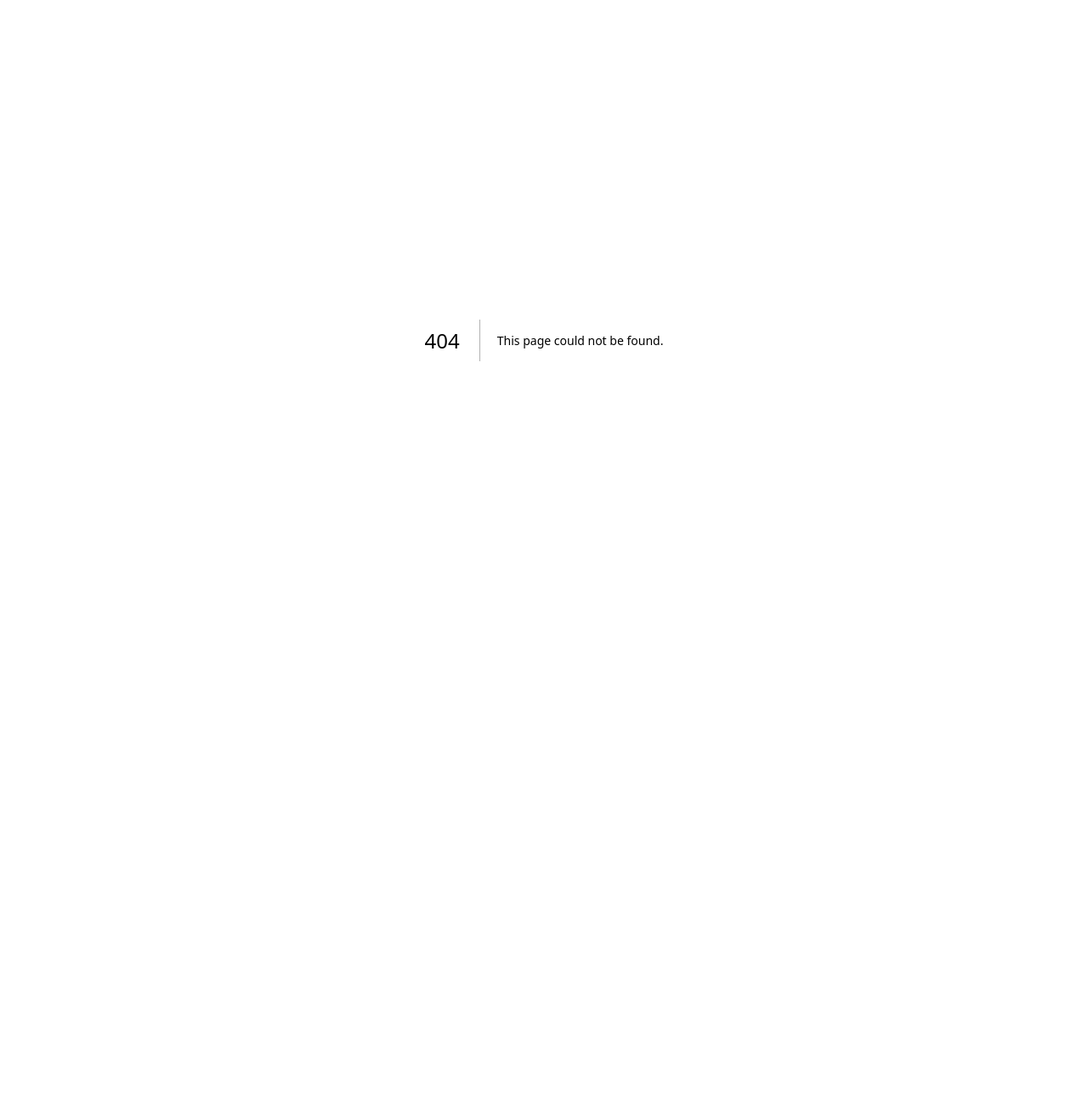
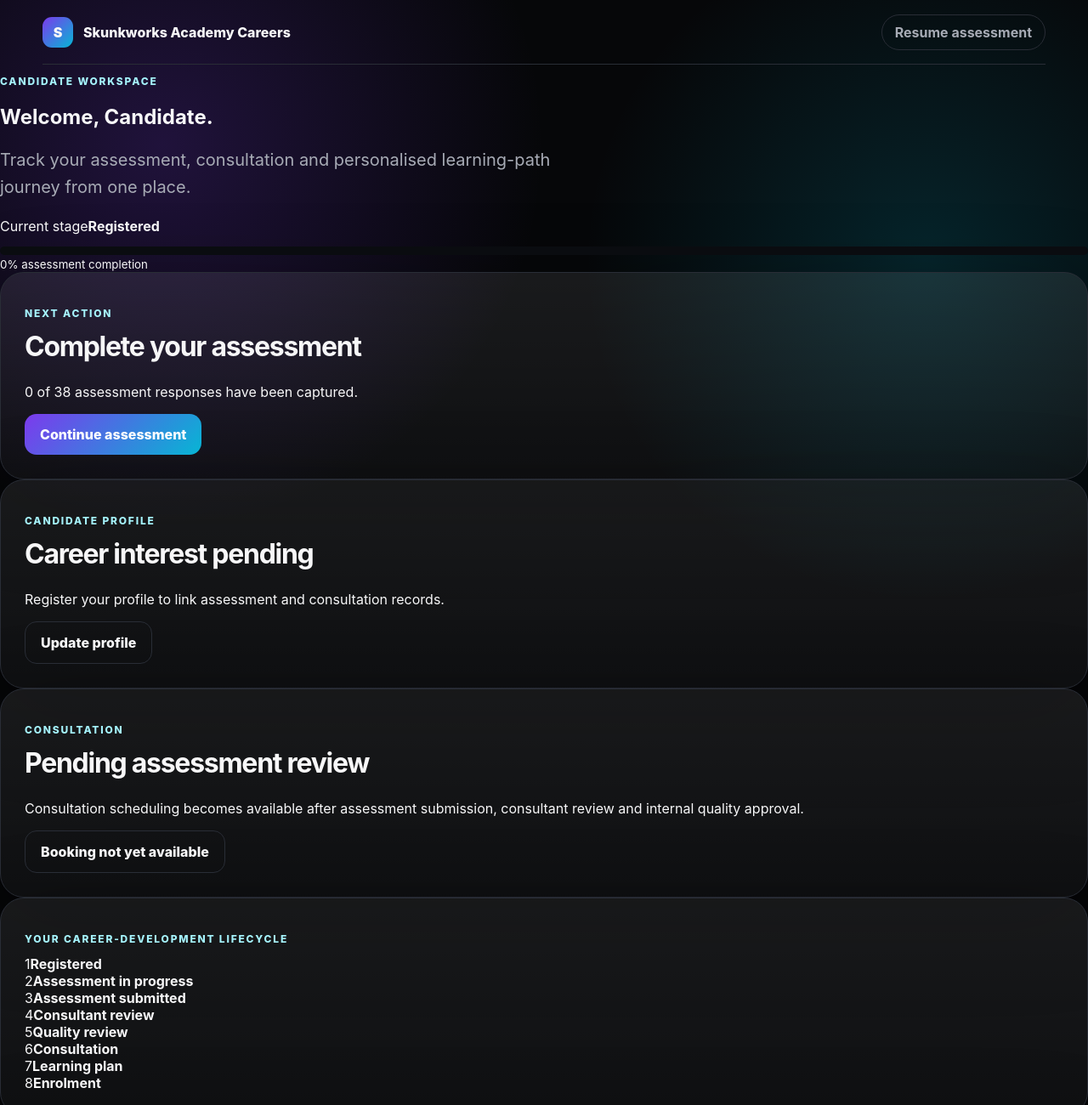
Before and after one commit to skunkworks-academy/careers, a Next.js app: page /workspace in a window 1280 px wide. Before the commit this address had no page. Shown: the top 1300 px of the page at 85% size. Before the commit the page ends 800 px from the top, so only its background shows below. Built offline with nearby package versions, Linux system fonts and the light colour scheme.

Commit message:
feat: add candidate career workspace

```diff
--- /dev/null
+++ b/app/workspace/page.tsx
@@ -0,0 +1,114 @@
+'use client';
+
+import { useEffect, useMemo, useState } from 'react';
+
+type Candidate = {
+  firstName?: string;
+  lastName?: string;
+  email?: string;
+  careerInterest?: string;
+  registeredAt?: string;
+};
+
+type Answers = Record<string, string>;
+
+const lifecycle = [
+  'Registered',
+  'Assessment in progress',
+  'Assessment submitted',
+  'Consultant review',
+  'Quality review',
+  'Consultation',
+  'Learning plan',
+  'Enrolment'
+];
+
+export default function WorkspacePage() {
+  const [candidate, setCandidate] = useState<Candidate>({});
+  const [answers, setAnswers] = useState<Answers>({});
+
+  useEffect(() => {
+    const registration = window.localStorage.getItem('swa-candidate-registration-v1');
+    const assessment = window.localStorage.getItem('swa-career-assessment-v1');
+    if (registration) setCandidate(JSON.parse(registration));
+    if (assessment) setAnswers(JSON.parse(assessment));
+  }, []);
+
+  const answerCount = Object.values(answers).filter(Boolean).length;
+  const progress = Math.min(100, Math.round((answerCount / 38) * 100));
+  const stage = progress >= 100 ? 2 : progress > 0 ? 1 : 0;
+
+  const candidateName = useMemo(() => {
+    const name = `${candidate.firstName ?? ''} ${candidate.lastName ?? ''}`.trim();
+    return name || 'Candidate';
+  }, [candidate]);
+
+  return (
+    <main>
+      <header className="siteHeader">
+        <a className="brand" href="/">
+          <span className="brandMark">S</span>
+          <span>Skunkworks Academy Careers</span>
+        </a>
+        <a className="signIn" href="/assessment/">Resume assessment</a>
+      </header>
+
+      <section className="workspaceShell">
+        <div className="workspaceHero">
+          <div>
+            <p className="eyebrow">Candidate workspace</p>
+            <h1>Welcome, {candidateName}.</h1>
+            <p className="lead">Track your assessment, consultation and personalised learning-path journey from one place.</p>
+          </div>
+          <div className="statusCard">
+            <span>Current stage</span>
+            <strong>{lifecycle[stage]}</strong>
+            <div className="progressTrack"><span style={{ width: `${progress}%` }} /></div>
+            <small>{progress}% assessment completion</small>
+          </div>
+        </div>
+
+        <section className="workspaceGrid">
+          <article className="panel">
+            <p className="step">Next action</p>
+            <h2>{progress >= 100 ? 'Submit for review' : 'Complete your assessment'}</h2>
+            <p className="muted">{progress >= 100 ? 'Review your responses and submit the completed assessment for consultant analysis.' : `${answerCount} of 38 assessment responses have been captured.`}</p>
+            <a className="primaryLink" href="/assessment/">{progress >= 100 ? 'Review assessment' : 'Continue assessment'}</a>
+          </article>
+
+          <article className="panel">
+            <p className="step">Candidate profile</p>
+            <h2>{candidate.careerInterest || 'Career interest pending'}</h2>
+            <p className="muted">{candidate.email || 'Register your profile to link assessment and consultation records.'}</p>
+            <a className="secondaryLink" href="/#registration-heading">Update profile</a>
+          </article>
+
+          <article className="panel">
+            <p className="step">Consultation</p>
+            <h2>Pending assessment review</h2>
+            <p className="muted">Consultation scheduling becomes available after assessment submission, consultant review and internal quality approval.</p>
+            <button className="secondary" type="button" disabled>Booking not yet available</button>
+          </article>
+        </section>
+
+        <section className="panel lifecyclePanel">
+          <p className="step">Your career-development lifecycle</p>
+          <div className="lifecycleList">
+            {lifecycle.map((item, index) => (
+              <div className={index <= stage ? 'lifecycleItem active' : 'lifecycleItem'} key={item}>
+                <span>{index + 1}</span>
+                <strong>{item}</strong>
+              </div>
+            ))}
+          </div>
+        </section>
+
+        <section className="workspaceGrid compact">
+          <article className="panel"><strong>Human review</strong><p className="muted">AI-supported findings are validated by a Skunkworks Academy career consultant.</p></article>
+          <article className="panel"><strong>Quality control</strong><p className="muted">Learning plans are checked before they are released to candidates.</p></article>
+          <article className="panel"><strong>Evidence ownership</strong><p className="muted">Export your assessment evidence while the MVP uses browser-based storage.</p></article>
+        </section>
+      </section>
+    </main>
+  );
+}
```
